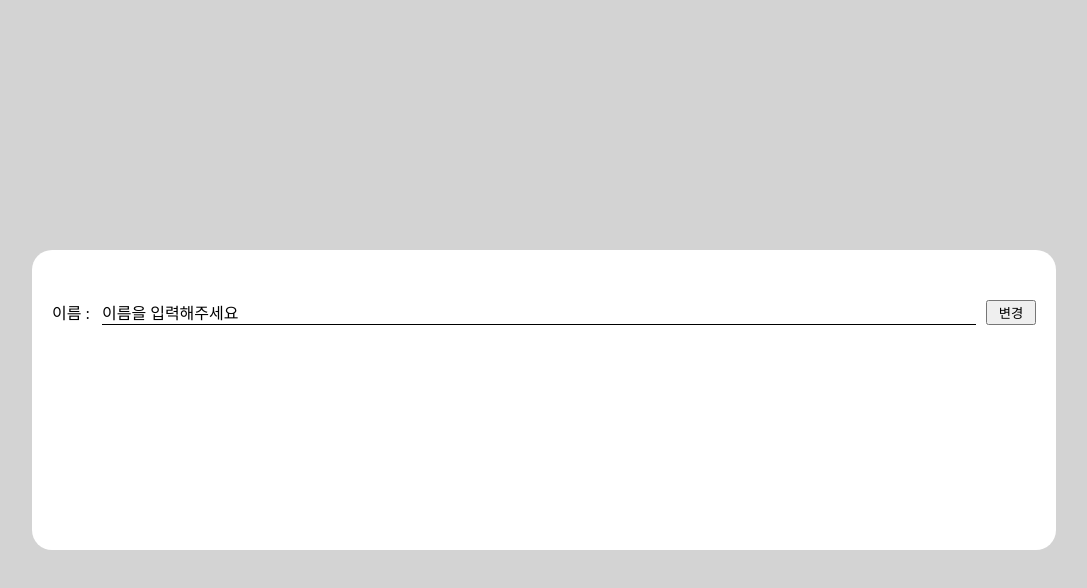
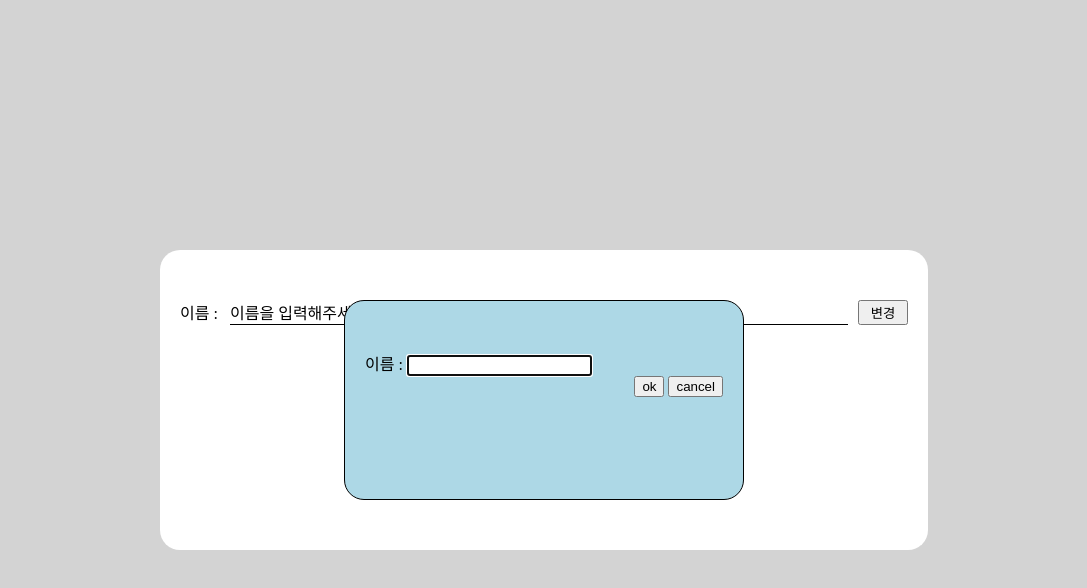
Before and after one commit to imki123/modal_vanilla, a plain HTML site: page index.html in a window 1280 px wide. Both pictures are taken after a click on the button "변경". Shown: the whole page, without its empty margins (96-1183 px from the left). Drawn offline with Linux system fonts and the light colour scheme.

Commit message:
add openModal()

```diff
--- a/index.css
+++ b/index.css
@@ -8,6 +8,8 @@ html, body{
 }
 
 .background{
+  position: relative;
+
   width: 100%;
   height: 100%;
   background: lightgray;
@@ -17,12 +19,14 @@ html, body{
   align-items: center;
 }
 .profile{
-  width: 80%;
+  margin: auto;
+  width: 60%;
   background: white;
   border-radius: 20px;
   min-height: 300px;
   padding: 50px 20px;
-
+}
+.item{
   display: flex;
   justify-content: space-between;
   align-items: flex-start;
@@ -38,3 +42,23 @@ html, body{
 .button{
   width: 50px;
 }
+
+
+.modal{
+  position: absolute;
+  z-index: -1;
+  left: calc(50% - 200px);
+  top: calc(50% - 100px);
+
+
+  margin: auto;
+  width: 400px;
+  height: 200px;
+  background: lightblue;
+  border: 1px solid black;
+  border-radius: 20px;
+  padding: 50px 20px;
+}
+.buttons{
+  text-align: right;
+}
--- a/index.html
+++ b/index.html
@@ -1,17 +1,27 @@
 <html>
   <head>
     <title>Modal_vanilla</title>
-    <link rel="stylesheet" href="./index.css"
+    <link rel="stylesheet" href="./index.css" />
+    <script src="./index.js"></script>
   </head>
   <body>
     <div class="background">
       <div class="profile">
-        <label class="title">이름 : </label>
-        <span class="text">이름을 입력해주세요</span>
-        <button class="button">변경</button>
+        <div class="item">
+          <label class="title">이름 :</label>
+          <span id="text_1" class="text">이름을 입력해주세요</span>
+          <button class="button">변경</button>
+        </div>
       </div>
       <div class="modal">
-
+        <div>
+          <span class="title"></span>
+          <input class="input">
+        </div>
+        <div class="buttons">
+          <button class="ok">ok</button>
+          <button class="cancel">cancel</button>
+        </div>
       </div>
     </div>
   </body>
--- /dev/null
+++ b/index.js
@@ -0,0 +1,39 @@
+function openModal(_id, title){
+  const $modal = document.querySelector('.modal')
+  if($modal) {
+    $modal.style.zIndex = 10;
+    const $ok = $modal.querySelector('.ok')
+    const $cancel = $modal.querySelector('.cancel')
+    const $input = $modal.querySelector('.input')
+    const $title = $modal.querySelector('.title')
+    $title.innerHTML = title
+
+    const $text = document.querySelector(`#${_id}`)
+    $input.value = $text.innerHTML.indexOf('입력해주세요') === -1 ? $text.innerHTML : ''
+    $input.focus()
+    $ok.onclick = function(){
+      if($text) $text.innerHTML = $input.value
+      $input.value = ''
+      $modal.style.zIndex = -1;
+    }
+    $cancel.onclick = function(){
+      $input.value = ''
+      $modal.style.zIndex = -1;
+    }
+    $input.onkeypress = function(e){
+      if(e.key === 'Enter'){
+        $ok.click()
+        $input.blur()
+      }
+    }
+  }
+}
+
+window.onload = function(){
+  const $profileButton = document.querySelector('.profile .button')
+  $profileButton.onclick = function(){
+    let _id = $profileButton.parentNode.querySelector('.text').id
+    let title = $profileButton.parentNode.querySelector('.title').innerHTML
+    openModal(_id, title)
+  }
+}
```
